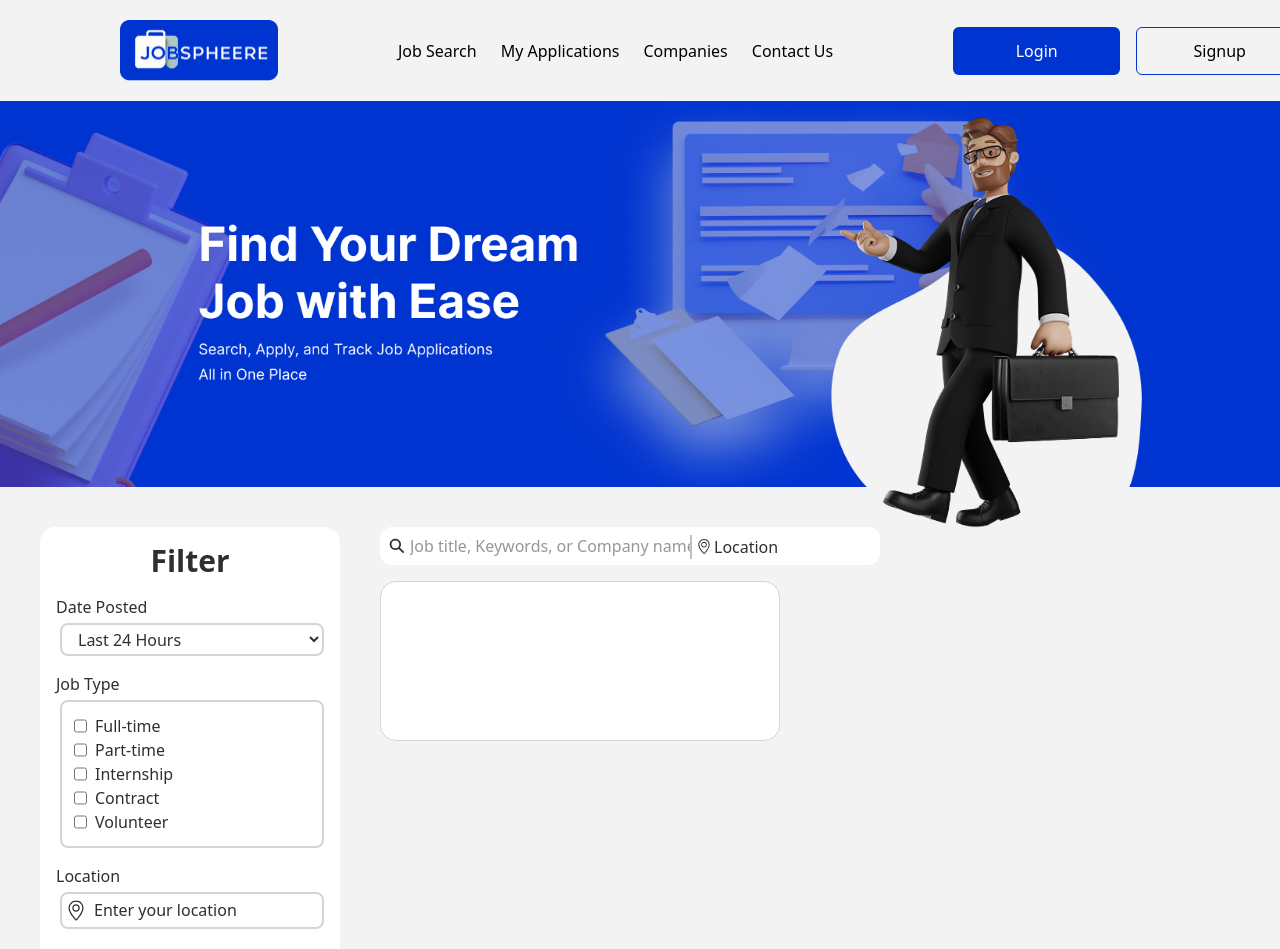
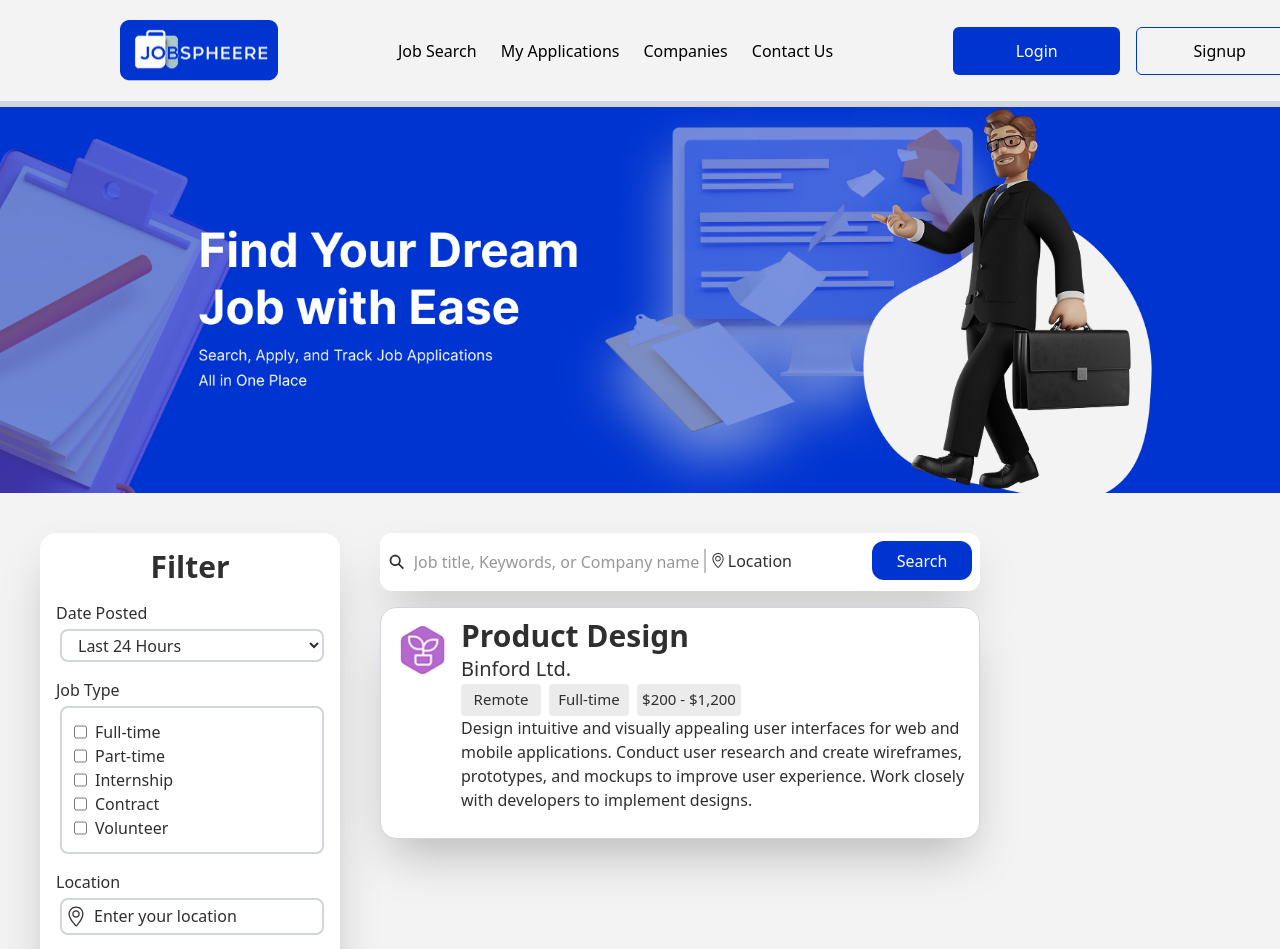
Before and after one commit to Moh-Sad/CSEC-ASTU-Full-Stack-BootCamp, a React (Vite) app in the folder React/Job Sphere/: page / in a window 1280 px wide. Shown: the top 949 px of the page. Built offline with nearby package versions, Linux system fonts and the light colour scheme; no server answers.

Commit message:
Update Hero and Main components with layout enhancements and new job card design; add logo image and improve search functionality

```diff
--- a/React/Job Sphere/src/components/Hero.jsx
+++ b/React/Job Sphere/src/components/Hero.jsx
@@ -1,6 +1,7 @@
 import React from 'react'
 import Frame from './images/Frame 191.png'
 import Frame2 from './images/Frame 192.png'
+
 const Hero = () => {
   return (
     <div className='flex'>
@@ -8,7 +9,7 @@ const Hero = () => {
         <div>
             <img src={Frame} alt="Frame" />
         </div>
-        <div className='flex absolute top-0 left-0 ml-180'>
+        <div className='flex absolute top-0 left-0 ml-190'>
             <img src={Frame2} alt="Frame2" />
         </div>
     </div>
--- a/React/Job Sphere/src/components/Main.jsx
+++ b/React/Job Sphere/src/components/Main.jsx
@@ -3,6 +3,7 @@ import { useEffect } from "react";
 import { SlLocationPin } from "react-icons/sl";
 import { IonRange } from "@ionic/react";
 import { IoSearchSharp } from "react-icons/io5";
+import Logo from "./images/Ellipse 1.png";
 
 const Main = () => {
   const [jobs, setJobs] = useState();
@@ -21,9 +22,8 @@ const Main = () => {
   return (
     <>
       <div className="flex gap-10 px-10">
-
         {/* Filter Section */}
-        <div className="flex flex-col my-10 w-[300px] bg-[#FFFFFF] rounded-2xl text-[#2F2F2F] p-4 gap-4">
+        <div className="flex flex-col my-10 w-[300px] bg-[#FFFFFF] rounded-2xl text-[#2F2F2F] p-4 gap-4 shadow-2xl dark:shadow-xl dark:shadow-black/50">
           <h1 className="flex justify-center font-[600] text-3xl">Filter</h1>
 
           <div className="flex flex-col gap-1">
@@ -122,24 +122,60 @@ const Main = () => {
         </div>
 
         {/* Product Section */}
-        <div className="flex flex-col my-10 w-[361px] rounded-2xl text-[#2F2F2F] gap-4">
-          <div className="flex rounded-[12px] bg-[#FFFFFF] w-125 h-[38px] p-2">
-            <IoSearchSharp className="flex items-center mt-0.5" size="18px" />
-            <input type="text" className="w-70 ml-1" placeholder="Job title, Keywords, or Company name" />
-            <span className="flex items-center border-1 border-[#C1C1C1] h-6" size=""></span>
+        <div className="flex flex-col my-10 w-160 rounded-2xl text-[#2F2F2F] gap-4">
+          {/* Search Bar */}
+          <div className="flex rounded-[12px] bg-[#FFFFFF] w-150 h-[58px] p-2 shadow-2xl dark:shadow-xl dark:shadow-black/50">
+            <IoSearchSharp className="flex items-center mt-3" size="18px" />
+            <input
+              type="text"
+              className="w-75 ml-1 p-1"
+              placeholder="Job title, Keywords, or Company name"
+            />
+            <span className="flex items-center border-1 border-[#C1C1C1] h-6 mt-2"></span>
             <div className="flex">
-            <SlLocationPin className="flex justify-center items-center w-[20px] h-[15px] ml-0.5 mt-1" />
-            <p className="font-[300]">Location</p>
+              <SlLocationPin className="flex justify-center items-center w-[20px] h-[15px] ml-0.5 mt-3" />
+              <p className="font-[300] mt-2">Location</p>
             </div>
-            <div>
-              <button> </button>
+            <div className="flex justify-end ml-20">
+              <button className="w-[100px] h-[39px] bg-[#0034D1] text-[white] rounded-[12px]">
+                Search
+              </button>
             </div>
           </div>
 
-          <div className="flex rounded-2xl bg-[#FFFFFF] border-gray-300 border-1 w-100 h-40">
-
+          {/* Job Cards */}
+          <div className="flex rounded-2xl bg-[#FFFFFF] border-gray-300 border-1 w-150 h-58 shadow-2xl dark:shadow-xl dark:shadow-black/50 text-[#2F2F2F] p-1">
+            <div>
+              <div className="flex w-13 h-13 m-3">
+                <img src={Logo} alt="Card Logo" />
+              </div>
+            </div>
+            <div className="flex flex-col py-1 mt-0.5">
+              <h1 className="font-[600] text-3xl">Product Design</h1>
+              <h2 className="font-[400] text-[20px]">Binford Ltd.</h2>
+              <div className="flex gap-2 text-[15px] font-[200]">
+                <div className="w-20 h-8 rounded-[4px] bg-[#EBEBEB] justify-center items-center p-1">
+                  <p className="flex justify-center">Remote</p>
+                </div>
+                <div className="w-20 h-8 rounded-[4px] bg-[#EBEBEB] justify-center items-center p-1">
+                  <p className="flex justify-center">Full-time</p>
+                </div>
+                <div className="w-26 h-8 rounded-[4px] bg-[#EBEBEB] justify-center items-center p-1">
+                  <p className="flex justify-center">$200 - $1,200</p>
+                </div>
+              </div>
+              <div className="flex font-[200] text-[#000000_10px] w-full">
+                <p>
+                  Design intuitive and visually appealing user interfaces for
+                  web and mobile applications. Conduct user research and create
+                  wireframes, prototypes, and mockups to improve user
+                  experience. Work closely with developers to implement designs.
+                </p>
+              </div>
+            </div>
           </div>
         </div>
+
         <div></div>
       </div>
     </>
--- a/React/Job Sphere/src/components/Navbar.jsx
+++ b/React/Job Sphere/src/components/Navbar.jsx
@@ -5,6 +5,7 @@ const Navbar = () => {
   return (
     <>
       {/* Navbar */}
+      <div className="flex flex-col">
         <div className="flex items-center w-[1728px] h-[101.28px]">
           <div className="pl-30">
             {/* Logo */}
@@ -29,6 +30,9 @@ const Navbar = () => {
             </button>
           </div>
         </div>
+        {/* Border */}
+        <div className="border-3 border-gray-300"></div>
+      </div>
     </>
   );
 };
```
Also changed, not shown: React/Job Sphere/src/components/images/Ellipse 1.png (added). Lines whose indentation alone changed are shown as unchanged.
